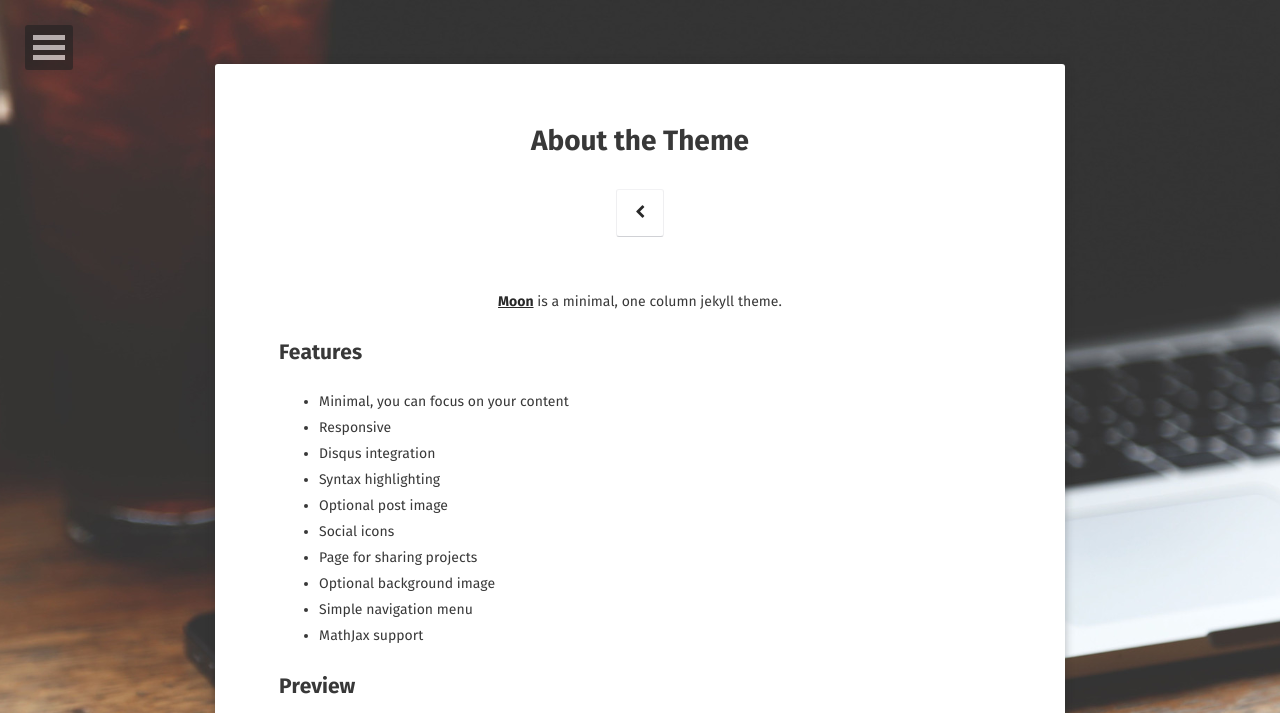
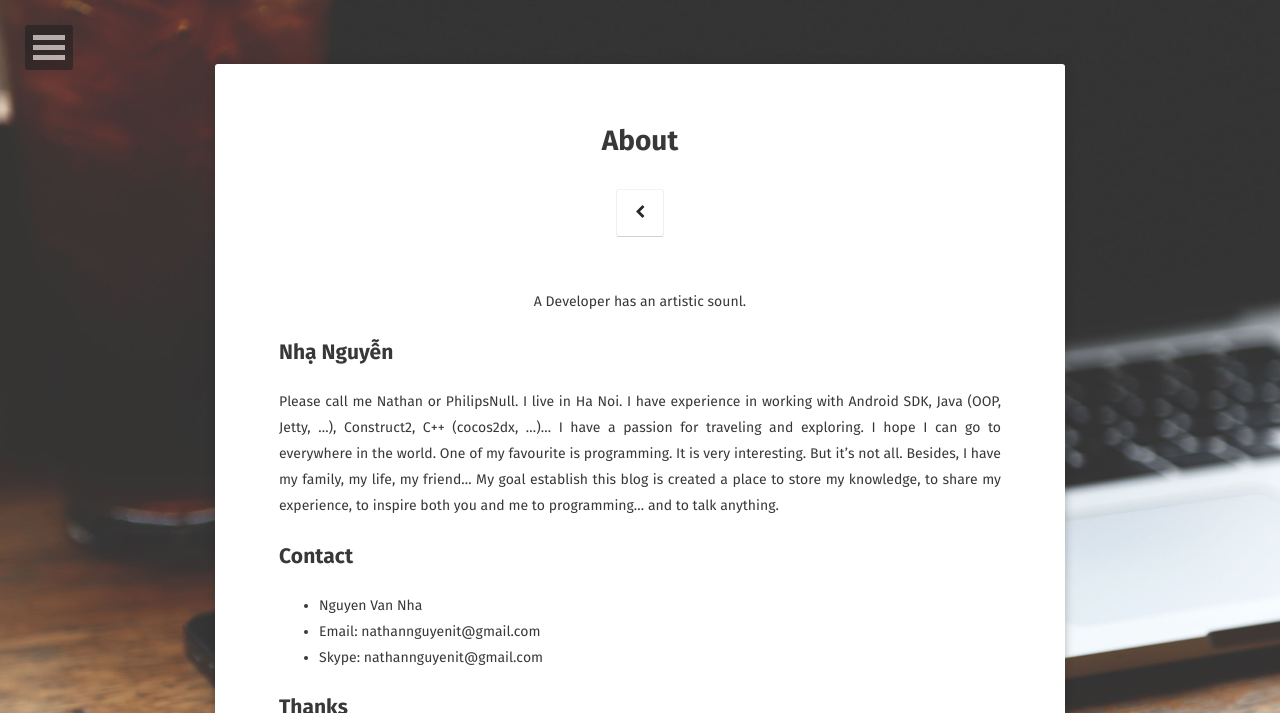
Before and after one commit to nhanv/nhanv.github.io, a Jekyll site: the page built from about/index.md, in a window 1280 px wide. Shown: the top 713 px of the page. Built offline with Jekyll 4.4.1, drawn with Linux system fonts in a browser that asks for light colours; some web fonts are replaced; some of the changed text lies outside the part shown; grey boxes are pictures that could not be loaded.

Commit message:
Update about author

```diff
--- a/about/index.md
+++ b/about/index.md
@@ -1,37 +1,36 @@
 ---
 layout: page
-title: About the Theme
-tags: [about, Jekyll, theme, moon]
-date: 2016-03-21
+title: About
+tags: [about]
+date: 2016-08-23
 comments: false
 ---
 
-<center><a href="http://taylantatli.github.io/Moon"><b>Moon</b></a> is a minimal, one column jekyll theme.</center>
+<center>A Developer has an artistic sounl.</center>
 
-## Features
-* Minimal, you can focus on your content
-* Responsive
-* Disqus integration
-* Syntax highlighting
-* Optional post image
-* Social icons
-* Page for sharing projects
-* Optional background image
-* Simple navigation menu
-* MathJax support
+## Nhạ Nguyễn
+Please call me Nathan or PhilipsNull. I live in Ha Noi.
+I have experience in working with Android SDK, Java (OOP, Jetty, ...), Construct2, C++ (cocos2dx, ...)...
+I have a passion for traveling and exploring. I hope I can go to everywhere in the world.
+One of my favourite is programming. It is very interesting.
+But it's not all. Besides, I have my family, my life, my friend...
+My goal establish this blog is created a place to store my knowledge, to share my experience,  to inspire both you and me to programming... and to talk anything.
 
-## Preview
+## Contact
+* Nguyen Van Nha
+* Email: nathannguyenit@gmail.com
+* Skype: nathannguyenit@gmail.com
 
-{% capture images %}
-    https://cloud.githubusercontent.com/assets/754514/14509720/61c61058-01d6-11e6-93ab-0918515ecd56.png
-    https://cloud.githubusercontent.com/assets/754514/14509716/61ac6c8e-01d6-11e6-879f-8308883de790.png
-{% endcapture %}
-{% include gallery images=images caption="Screenshots of Moon Theme" cols=2 %}
+## Thanks
+* This blog was forked from Moon. It’s made by @Taylan Tatlı.
+* Developed on GitHub and hosted for free on GitHub Pages.
+* Thanks for visited and hope you enjoy !
 
-See a [live version of Moon](http://taylantatli.github.io/Moon) hosted on GitHub.
 
-## Getting Started
+<center>*I never fear death or dying*</center>
+<center>*I only fear never trying*</center>
+<center>*I am whatever I am...*</center>
 
-To learn how to install and use this theme check out the [Setup Guide](http://taylantatli.me/Moon/moon-theme/) for more information.
 
-[Install Moon](https://github.com/TaylanTatli/Moon){: .btn}
+
+<center>*By Nathan 2016-08-23*</center>
```
